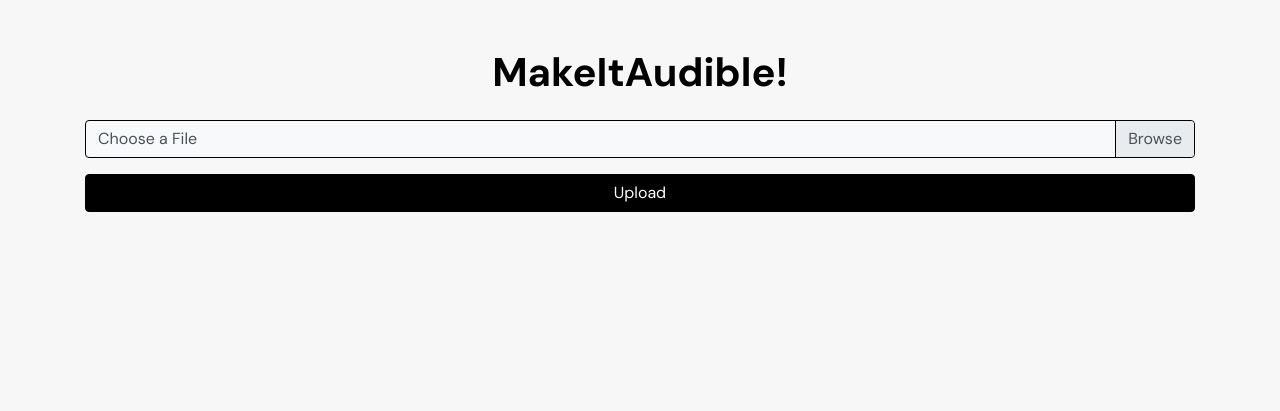
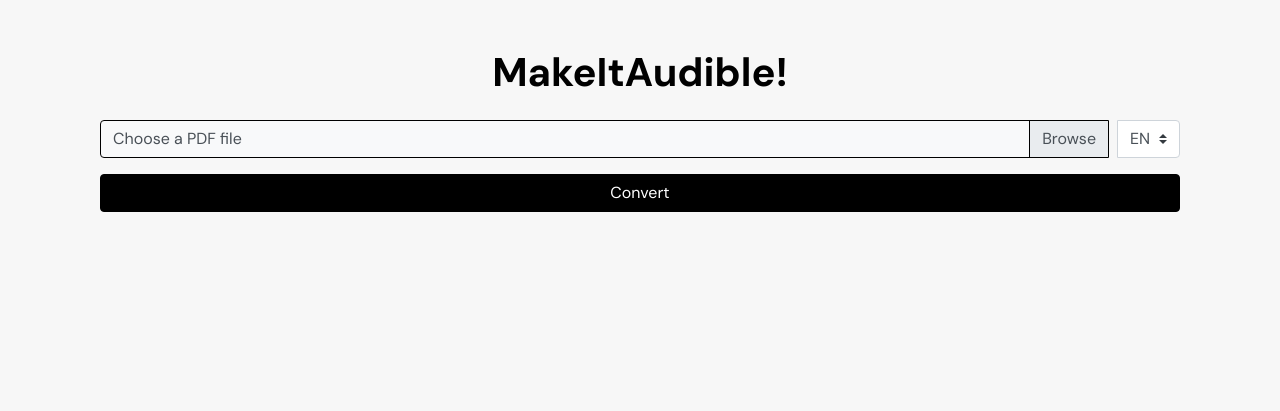
Before and after one commit to diogogomesaraujo/MakeItAudible, a Flask app: page / in a window 1280 px wide. Shown: the part 52-463 px from the top of the page. Run offline with Flask 3, Linux system fonts and the light colour scheme; some libraries are stand-ins or nearby versions.

Commit message:
multiple languages ocr and loading screen

```diff
--- a/app.py
+++ b/app.py
@@ -3,8 +3,27 @@ import os
 from gtts import gTTS
 import pdfplumber
 from werkzeug.utils import secure_filename
+import pytesseract
+from PIL import Image
+from pdf2image import convert_from_path
+
+os.environ['TESSDATA_PREFIX'] = '/opt/homebrew/share/tessdata'
 
 app = Flask(__name__)
+
+def is_scanned_pdf(pdf_path):
+    with pdfplumber.open(pdf_path) as pdf:
+        first_page = pdf.pages[0]
+        text = first_page.extract_text()
+        return not bool(text)
+
+LANGUAGE_CODES = {
+    "English": {"tesseract": "eng", "gtts": "en"},
+    "Portuguese": {"tesseract": "por", "gtts": "pt"},
+    "Spanish": {"tesseract": "spa", "gtts": "es"},
+    "French": {"tesseract": "fra", "gtts": "fr"},
+    "German": {"tesseract": "deu", "gtts": "de"},
+}
 
 # Ensure the upload and audio directories exist
 UPLOAD_FOLDER = 'uploads'
@@ -22,33 +41,43 @@ def index():
 @app.route('/upload', methods=['POST'])
 def upload_file():
     uploaded_file = request.files['file']
+    selected_language_name = request.form['language']  # This will be the full language name from the dropdown
+
+    # Get the language codes for pytesseract and gTTS
+    language_codes = LANGUAGE_CODES.get(selected_language_name, {})
+    pytesseract_lang_code = language_codes.get("tesseract")
+    gtts_lang_code = language_codes.get("gtts")
+
     if uploaded_file and uploaded_file.filename != '':
         filename = secure_filename(uploaded_file.filename)
         pdf_path = os.path.join(app.config['UPLOAD_FOLDER'], filename)
         uploaded_file.save(pdf_path)
 
-        # Process the PDF and convert to audio
         texto_total = ""
-        with pdfplumber.open(pdf_path) as pdf:
-            for pagina in pdf.pages:
-                texto = pagina.extract_text()
-                if texto:
-                    texto_total += texto + "\n"
 
-        # Create an instance of the gTTS class and save the audio file
-        tts = gTTS(texto_total, lang='pt')
+        if is_scanned_pdf(pdf_path):
+            images = convert_from_path(pdf_path)
+            for image in images:
+                # Use the tesseract language code
+                texto_total += pytesseract.image_to_string(image, lang=pytesseract_lang_code)
+        else:
+            with pdfplumber.open(pdf_path) as pdf:
+                for page in pdf.pages:
+                    text = page.extract_text()
+                    if text:
+                        texto_total += text + "\n"
+
+        # Use the gTTS language code
+        tts = gTTS(texto_total, lang=gtts_lang_code)
         audio_filename = 'output.mp3'
         audio_path = os.path.join(app.config['AUDIO_FOLDER'], audio_filename)
         tts.save(audio_path)
 
-        # Generate a URL for the audio file
         audio_url = url_for('get_audio', filename=audio_filename)
-
-        # Return HTML with the audio controls and a download link
         return render_template('audio_player.html', audio_url=audio_url)
 
-    # If no file is uploaded, render the 'no_file.html' template instead of just returning a string
     return render_template('no_file.html')
+
 
 @app.route('/audio/<filename>')
 def get_audio(filename):
--- a/templates/index.html
+++ b/templates/index.html
@@ -2,23 +2,73 @@
 {% extends "layout.html" %}
 {% block title %}MakeItAudible!{% endblock %}
 {% block content %}
-<h1 class="text-center font-weight-bold">MakeItAudible!</h1>
-<form action="{{ url_for('upload_file') }}" method="post" enctype="multipart/form-data" class="my-4">
-    <div class="custom-file mb-3">
-        <input type="file" name="file" class="custom-file-input" id="customFile" onchange="updateFileName(this)">
-        <label class="custom-file-label" for="customFile" id="customFileLabel">Choose a File</label>
+<div id="loadingScreen" class="loading-screen" style="display:none;">
+    <div class="loading-content">
+        <div class="loading-spinner"></div>
+        <span class="loading-text">Converting!</span>
     </div>
-    <button type="submit" class="btn btn-primary btn-block">Upload</button>
-</form>
+</div>
+
+<div class="container">
+    <h1 class="text-center font-weight-bold my-4">MakeItAudible!</h1>
+    <form action="{{ url_for('upload_file') }}" method="post" enctype="multipart/form-data" class="my-4">
+
+        <div class="input-group mb-3">
+            <div class="custom-file">
+                <input type="file" name="file" class="custom-file-input" id="customFile">
+                <label class="custom-file-label" for="customFile">Choose a PDF file</label>
+            </div>
+            <select name="language" id="languageSelect" class="form-control custom-select ml-2" style="width: auto;">
+                <option value="English" data-short="EN">EN</option>
+                <option value="Portuguese" data-short="PT">PT</option>
+                <option value="Spanish" data-short="ES">ES</option>
+                <option value="French" data-short="FR">FR</option>
+                <option value="German" data-short="DE">DE</option>
+            </select>
+        </div>
+
+        <button type="submit" class="btn btn-dark btn-block">Convert</button>
+    </form>
+</div>
+
+<style>
+    .input-group .custom-file {
+        flex-grow: 1;
+    }
+    .input-group .custom-select {
+        flex-grow: 0;
+        flex-shrink: 0;
+        max-width: 80px; /* Set a max-width for the language selector */
+    }
+    .custom-file-label {
+        white-space: nowrap;
+        overflow: hidden;
+        text-overflow: ellipsis;
+    }
+    .btn-dark {
+        background-color: #000; /* Black background for the button */
+        border-color: #000; /* Black border for the button */
+    }
+    .btn-dark:hover {
+        background-color: #444; /* Darker on hover */
+        border-color: #444; /* Darker border on hover */
+    }
+    /* Additional styling adjustments can be made here */
+</style>
 
 <script>
-    function updateFileName(input) {
-        const label = document.getElementById("customFileLabel");
-        if (input.files.length > 0) {
-            label.innerText = input.files[0].name;
-        } else {
-            label.innerText = "Choose a File";
-        }
-    }
+    document.getElementById('customFile').addEventListener('change', function(event) {
+        var fileName = event.target.files[0].name;
+        var label = document.getElementById('customFile').nextElementSibling;
+        label.textContent = fileName;
+    });
+
+    // This script will change the visible text in the dropdown after selection
+    document.getElementById('languageSelect').addEventListener('change', function(event) {
+        var select = event.target;
+        var option = select.options[select.selectedIndex];
+        var shortName = option.dataset.short;
+        select.nextElementSibling.textContent = shortName;
+    });
 </script>
 {% endblock %}
```
Also changed, not shown: static/css/styles.css (+41 -0 lines), templates/layout.html (+43 -1 lines), 6 other files.
